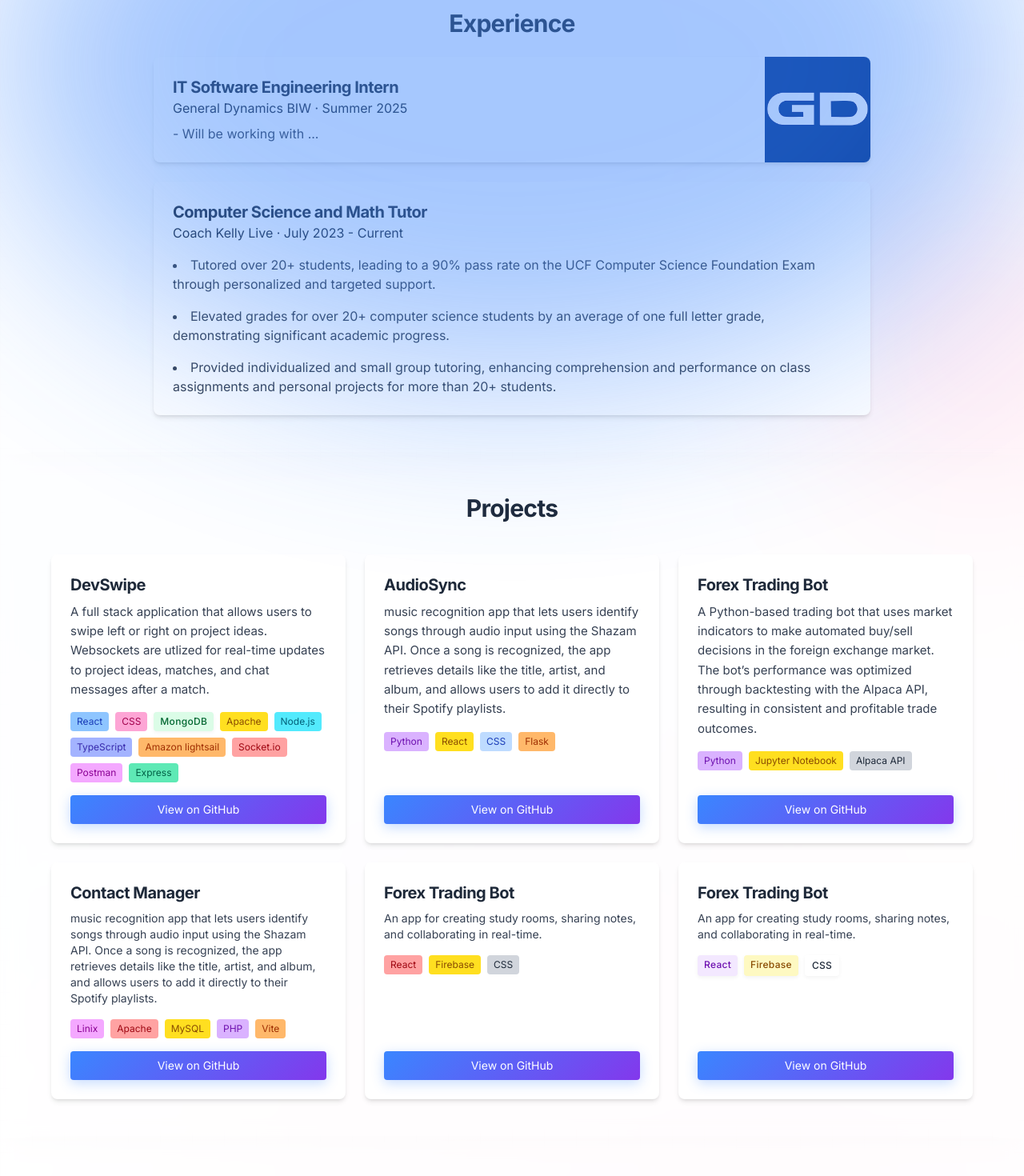
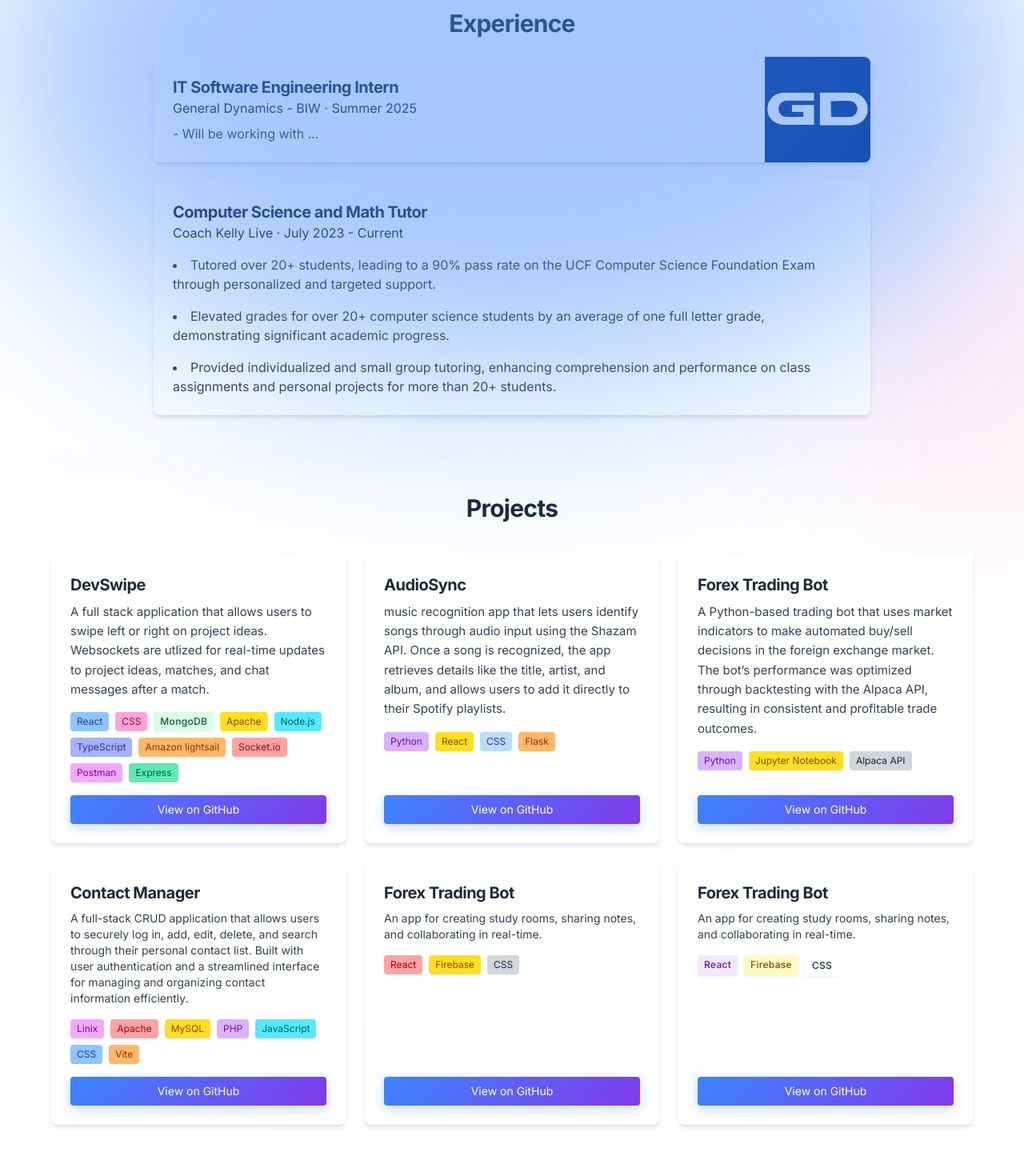
Before and after one commit to ahmadshaqqou/Portfolio, a Next.js app in the folder portfolio/: page /about in a window 1280 px wide. Shown: the part 320-1790 px from the top of the page at 80% size. Built offline with nearby package versions, Linux system fonts and the light colour scheme.

Commit message:
added project descriptions and frameworks used. Adjusted paragraph layout

```diff
--- a/portfolio/src/app/about/page.tsx
+++ b/portfolio/src/app/about/page.tsx
@@ -60,7 +60,7 @@ export default function AboutPage() {
                   IT Software Engineering Intern
                 </h3>
                 <p className="text-md text-gray-800 dark:text-gray-200">
-                  General Dynamics BIW · Summer 2025
+                  General Dynamics - BIW · Summer 2025
                 </p>
                 <p className="mt-2 text-gray-700 dark:text-gray-300">
                   - Will be working with ...
@@ -216,7 +216,7 @@ export default function AboutPage() {
                 </div>
               </div>
               <a
-                href="https://github.com/yourusername/insert project"
+                href="https://github.com/christina8711/forex"
                 target="_blank"
                 rel="noopener noreferrer"
                 className="mt-auto inline-block bg-blue-600 text-white px-4 py-2 rounded hover:bg-blue-700 transition text-sm text-center"
@@ -228,11 +228,8 @@ export default function AboutPage() {
               <div>
                 <h3 className="text-xl font-bold mb-2">Contact Manager</h3>
                 <p className="text-gray-700 dark:text-gray-300 text-sm mb-4">
-                  music recognition app that lets users identify songs through
-                  audio input using the Shazam API. Once a song is recognized,
-                  the app retrieves details like the title, artist, and album,
-                  and allows users to add it directly to their Spotify
-                  playlists.
+                A full-stack CRUD application that allows users to securely log in, add, edit, delete, and search through their personal contact list.
+                Built with user authentication and a streamlined interface for managing and organizing contact information efficiently.
                 </p>
                 <div className="flex flex-wrap gap-2 mb-4">
                 <span className="bg-fuchsia-300 text-fuchsia-800 dark:bg-fuchsia-900 dark:text-fuchsia-200 px-2 py-1 text-xs rounded">
@@ -246,6 +243,12 @@ export default function AboutPage() {
                   </span>
                   <span className="bg-purple-300 text-purple-800 dark:bg-purple-700 dark:text-purple-300 px-2 py-1 text-xs rounded">
                     PHP
+                  </span>
+                  <span className="bg-cyan-300 text-cyan-800 dark:bg-cyan-700 dark:text-cyan-300 px-2 py-1 text-xs rounded">
+                    JavaScript
+                  </span>
+                  <span className="bg-blue-300 text-blue-800 dark:bg-blue-700 dark:text-blue-300 px-2 py-1 text-xs rounded">
+                    CSS
                   </span>
                   <span className="bg-orange-300 text-orange-800 dark:bg-orange-700 dark:text-orange-300 px-2 py-1 text-xs rounded">
                     Vite
```
